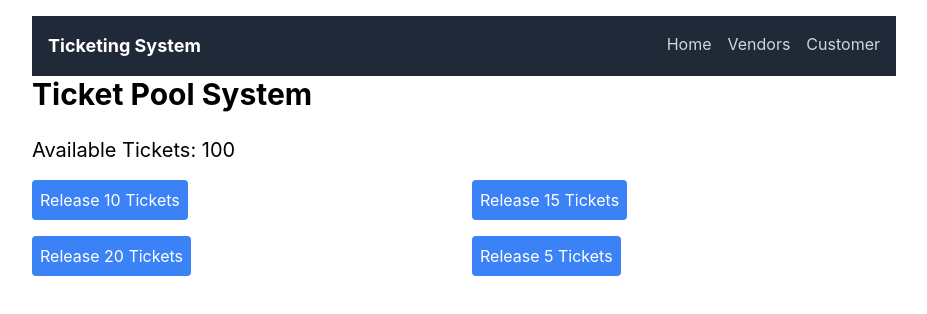
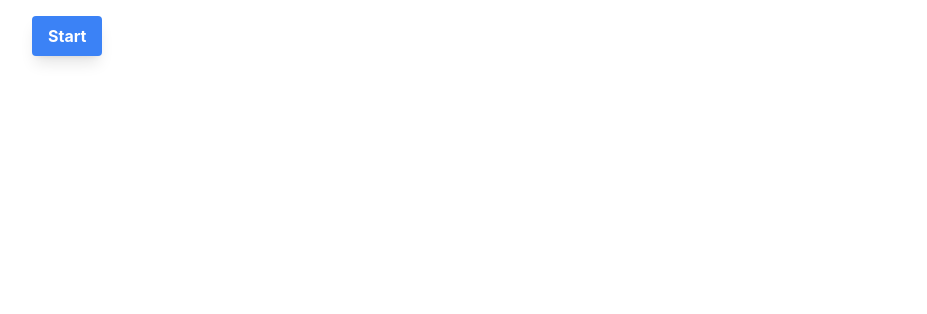
Before and after one commit to TechDilshan/Ticket-Reservation-System, a React (Create React App) app in the folder frontend/: page / in a window 1280 px wide. Shown: the top 314 px of the page, without its empty margins (176-1103 px from the left). Built offline with nearby package versions, Linux system fonts and the light colour scheme.

Commit message:
Create signUp

```diff
--- a/frontend/src/App.js
+++ b/frontend/src/App.js
@@ -1,35 +1,14 @@
-import React, { useState } from 'react';
-import TicketPool from './component/TicketPool';
-import Vendor from './component/Vendor';
-import Navbar from './component/navbar';
+import React from 'react';
+import { Link } from 'react-router-dom';
 
 const App = () => {
-
-    const [ticketPool] = useState(new TicketPool(100)); // Initialize TicketPool with 100 tickets
-    const [availableTickets, setAvailableTickets] = useState(ticketPool.getAvailableTickets());
-
-    // Update available tickets when tickets are added
-    const updateAvailableTickets = (newAvailableTickets) => {
-        setAvailableTickets(newAvailableTickets);
-    };
-
-    // Override the addTickets method to update state
-    ticketPool.addTickets = (tickets) => {
-        ticketPool.availableTickets += tickets;
-        updateAvailableTickets(ticketPool.getAvailableTickets());
-    };
-
     return (
         <div className="max-w-4xl mx-auto p-4">
-          <Navbar/>
-            <h1 className="text-3xl font-bold mb-6">Ticket Pool System</h1>
-            <h2 className="text-xl mb-4">Available Tickets: {availableTickets}</h2>
-            <div className="grid grid-cols-1 md:grid-cols-2 gap-4">
-                <Vendor ticketPool={ticketPool} ticketsToRelease={10} />
-                <Vendor ticketPool={ticketPool} ticketsToRelease={15} />
-                <Vendor ticketPool={ticketPool} ticketsToRelease={20} />
-                <Vendor ticketPool={ticketPool} ticketsToRelease={5} />
-            </div>
+            <Link to="/singup">
+                <button className="btn btn-primary bg-blue-500 hover:bg-blue-700 text-white font-bold py-2 px-4 rounded shadow-lg transition duration-300 ease-in-out">
+                    Start
+                </button>
+            </Link>
         </div>
     );
 };
--- a/frontend/src/pages/login.jsx
+++ b/frontend/src/pages/login.jsx
@@ -1,5 +1,5 @@
 import React, { useState } from 'react';
-
+import { Link } from 'react-router-dom';
 function Login() {
     const [email, setEmail] = useState('');
     const [password, setPassword] = useState('');
@@ -38,7 +38,11 @@ function Login() {
                 <button type="submit" className="w-full bg-blue-500 text-white p-2 rounded hover:bg-blue-600">
                     Login
                 </button>
+                <div className="mt-4 text-center">
+                <p>Don't have an account? Please <Link to="/singup" className="text-blue-500 hover:text-blue-700"> sign up</Link>.</p>
+            </div>
             </form>
+
         </div>
     );
 }
--- a/frontend/src/pages/singup.jsx
+++ b/frontend/src/pages/singup.jsx
@@ -1,4 +1,6 @@
 import React, { useState } from 'react';
+import Axios from 'axios';
+import { Link } from 'react-router-dom';
 
 const Signup = () => {
     const [name, setName] = useState('');
@@ -9,6 +11,28 @@ const Signup = () => {
 
     const handleSubmit = (e) => {
         e.preventDefault();
+
+        const payload = {
+            name: name,
+            email: email,
+            number: contactNumber,
+            password: password,
+            type: userType,
+          };
+
+          // Create new Client using url
+          Axios.post('http://localhost:5000/api/createusers', payload)
+            .then((response) => {
+              console.log('Ticket saved successfully:', response.data);
+              setName('');
+              setEmail('');
+              setContactNumber('');
+              setPassword('');
+              setUserType('');
+            })
+            .catch((error) => {
+              console.error('Axios Error: ', error);
+            });
         // Handle sign-up logic here
         console.log({ name, email, password, contactNumber, userType });
     };
@@ -80,6 +104,9 @@ const Signup = () => {
                 <button type="submit" className="w-full bg-blue-500 text-white p-2 rounded hover:bg-blue-600">
                     Sign Up
                 </button>
+            <div className="mt-4 text-center">
+                <p>Already have an account? <Link to="/login" className="text-blue-500 hover:text-blue-700">Please login</Link>.</p>
+            </div>
             </form>
         </div>
     );
```
Also changed, not shown: 1 other file (tests, documents, lock files or other folders).
